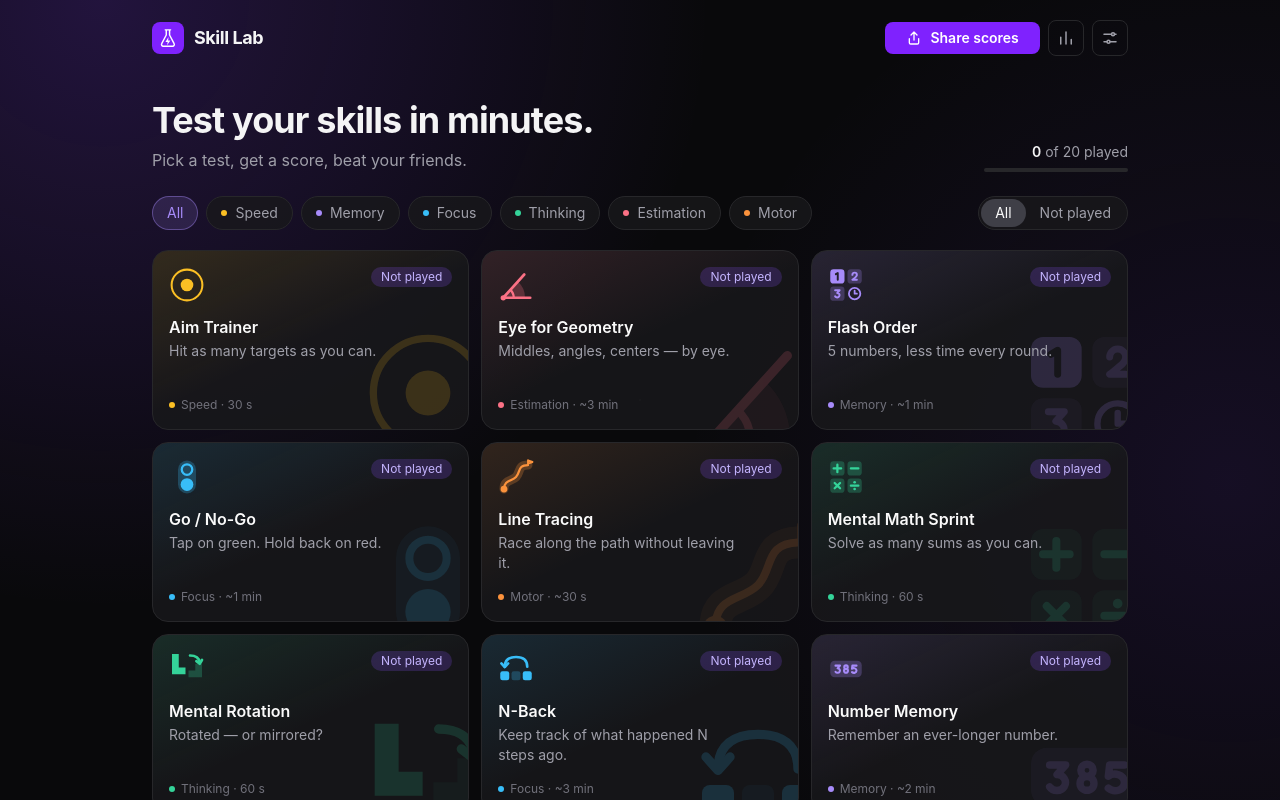
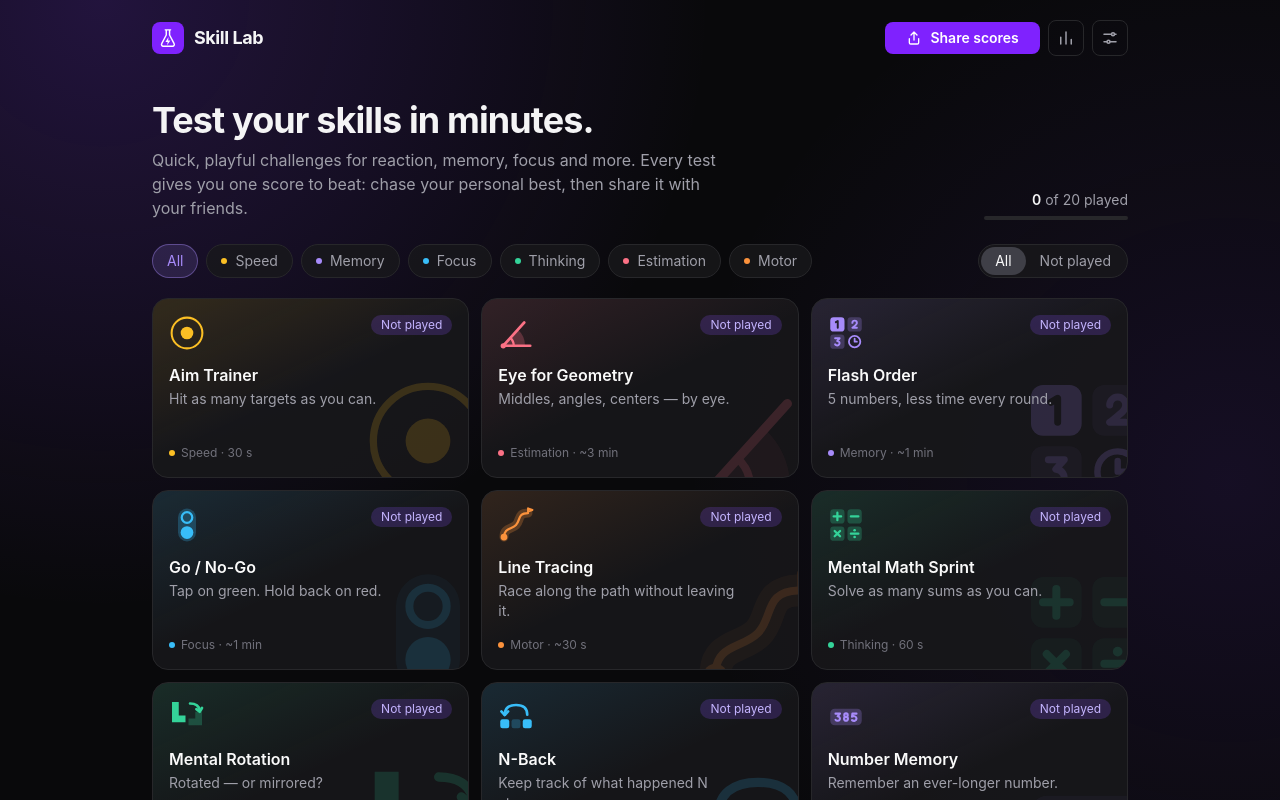
Before and after one commit to side-adventures/skill-lab, a React (Vite) app: page /#/ in a window 1280 px wide. Shown: the top 800 px of the page. Built offline with nearby package versions, Linux system fonts and the light colour scheme.

Commit message:
Longer home page description
Co-Authored-By: Claude Opus 5.5 <noreply@anthropic.com>

```diff
--- a/src/pages/Home.tsx
+++ b/src/pages/Home.tsx
@@ -36,7 +36,10 @@ export function Home() {
       <section className="flex flex-wrap items-end justify-between gap-4 pt-6 pb-6">
         <div>
           <h1 className="text-3xl font-bold tracking-tight sm:text-4xl">Test your skills in minutes.</h1>
-          <p className="mt-2 text-zinc-400">Pick a test, get a score, beat your friends.</p>
+          <p className="mt-2 max-w-xl text-zinc-400">
+            Quick, playful challenges for reaction, memory, focus and more. Every test gives you one score to
+            beat: chase your personal best, then share it with your friends.
+          </p>
         </div>
         <Progress played={playedCount} total={tests.length} />
       </section>
```
